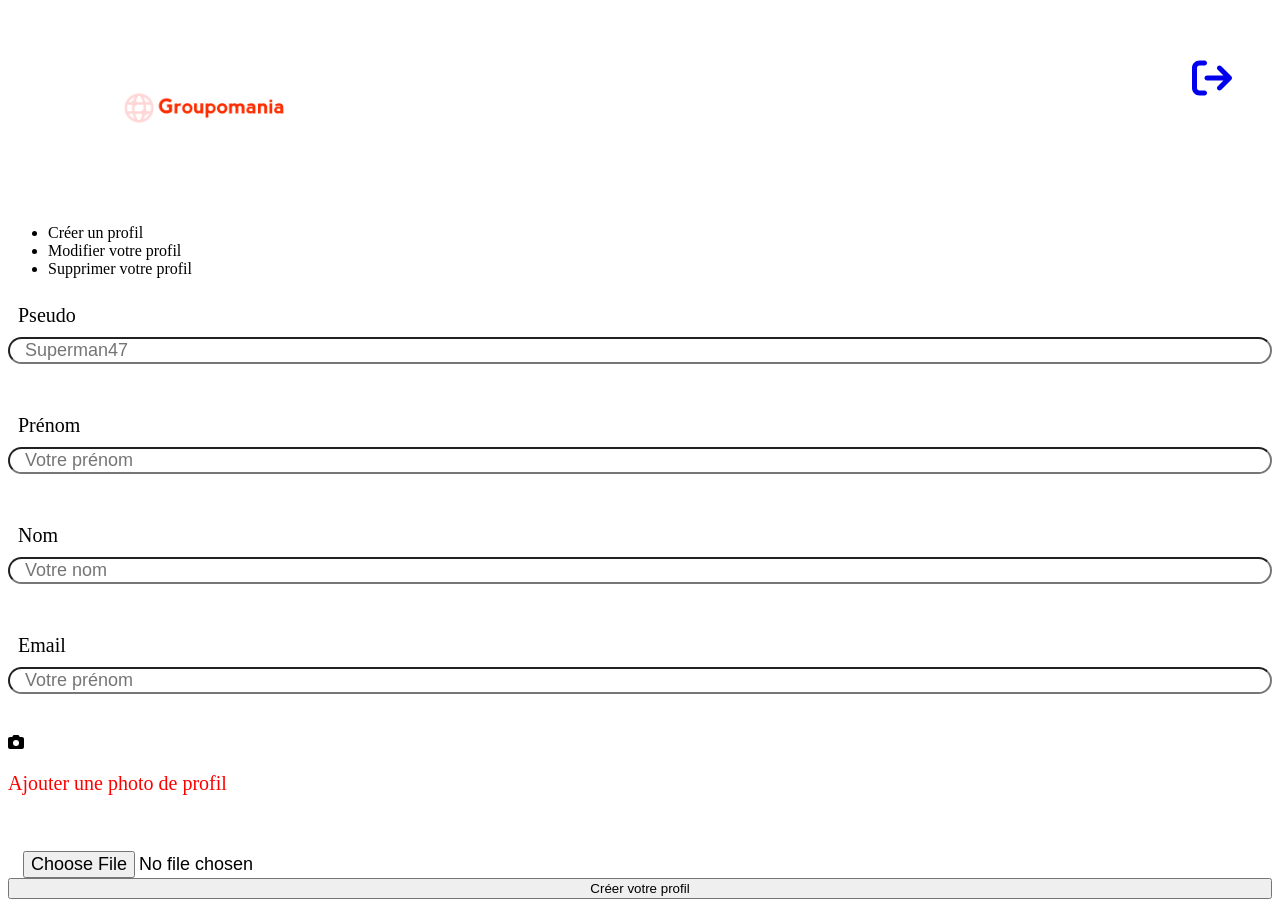
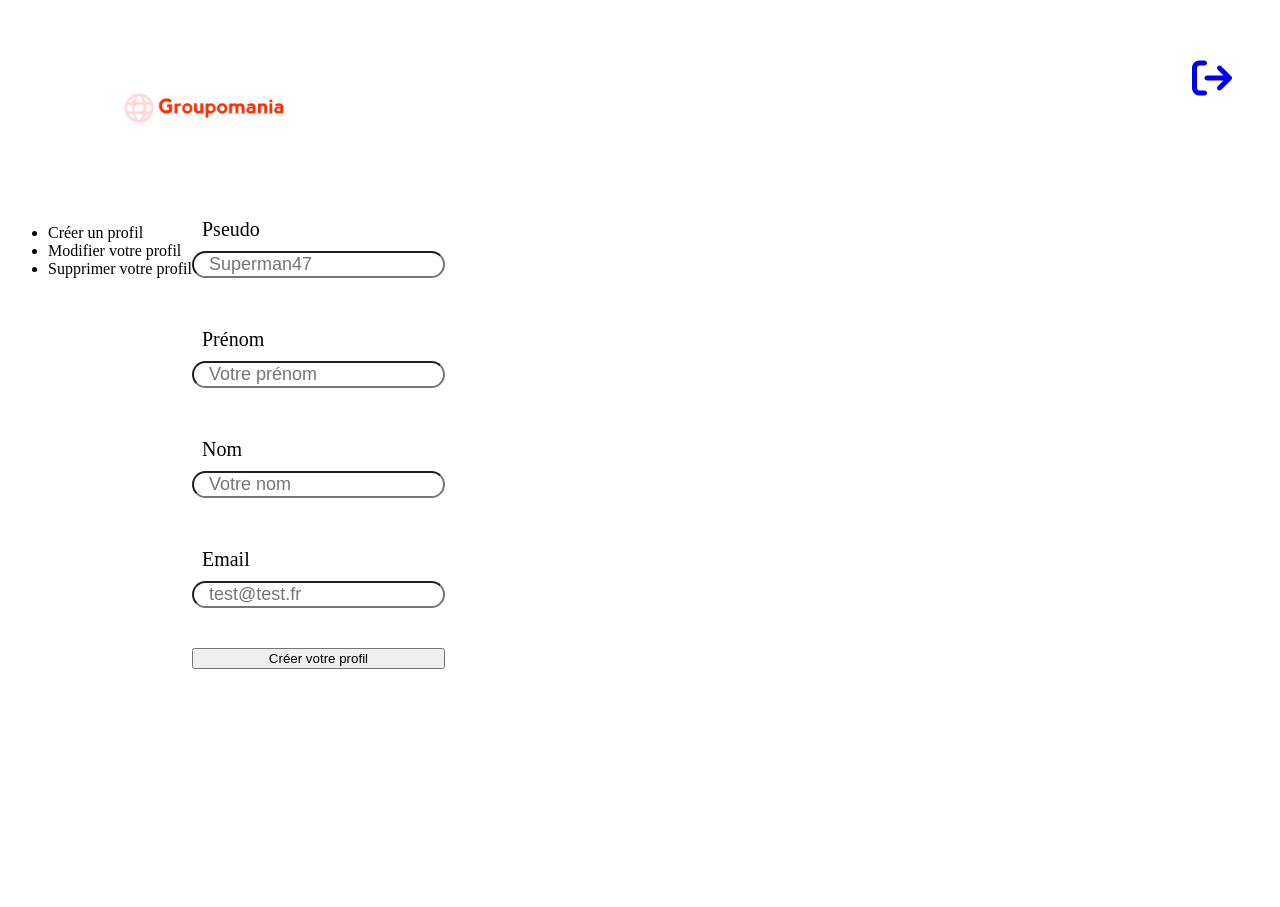
Before and after one commit to nicolas47360/groupomania, a React (Create React App) app in the folder frontend/: page /profil in a window 1280 px wide. After the commit the page ends 800 px from the top, so only its background shows below. Built offline with nearby package versions, Linux system fonts and the light colour scheme.

Commit message:
frontend

```diff
--- a/frontend/src/components/Log/CreateAccountForm.js
+++ b/frontend/src/components/Log/CreateAccountForm.js
@@ -2,22 +2,14 @@ import { useForm } from "react-hook-form";
 import axios from "axios";
 
 function CreateAccountForm() {
-    const { register, handleSubmit, formState: { errors } } = useForm({ defaultValues: { email: "", password: "" } });
+    const { register, handleSubmit, formState: { errors } } = useForm();
 
     const handleAccount = (data) => {
         axios.post(
             `http://localhost:5000/api/auth/signup/`,
             data,
-            {
-                headers: {
-                    'Content-Type': 'application/json',
-                    'Authorization': `Bearer {token}`
-                }
-            }
         )
             .then((res) => {
-                window.location = "/";
-                res.json(data);
                 console.log(res.data);
             })
             .catch((err) => { console.log(err) })
--- a/frontend/src/components/Log/LoginForm.js
+++ b/frontend/src/components/Log/LoginForm.js
@@ -8,24 +8,19 @@ function LoginForm() {
         axios.post(
             `http://localhost:5000/api/auth/login`,
             data,
-            {
-                headers: {
-                    'Content-Type': 'application/json',
-                    'Authorization': `Bearer {token}`
-                }
-            }
         )
             .then((res) => {
-                window.location = "/Home";
-                res.json(data);
-                console.log(res.data);
+                console.log(res.data.token);
+                localStorage.token = res.data.token;
+                axios.defaults.headers.common['Authorization'] = "Bearer " + res.data.token;
+                window.location = "/home"
             })
             .catch((err) => { console.log(err); })
     }
     return (
         <form onSubmit={handleSubmit(handleLogin)} id="sign-up-form">
             <label htmlFor="email">Email</label>
-            <input  type="email"{...register("email", { required: "Ce champ est requis" })} placeholder='exemple@exemple.fr'  className="input_password"/>
+            <input type="email"{...register("email", { required: "Ce champ est requis" })} placeholder='exemple@exemple.fr' className="input_password" />
             <p>{errors.email?.message}</p>
             <label htmlFor="password">Mot de passe</label>
             <input type="password"{...register("password", {
--- a/frontend/src/components/Profil/CreateUser.js
+++ b/frontend/src/components/Profil/CreateUser.js
@@ -1,24 +1,19 @@
 import axios from "axios";
 import { useForm } from "react-hook-form";
-import React, { useState  } from "react";
+
 import { FontAwesomeIcon } from "@fortawesome/react-fontawesome";
 import { faCamera } from "@fortawesome/free-solid-svg-icons";
 
 function CreateProfil() {
-    const [selectedImage, setSelectedImage] = useState(null);
+
     const { register, handleSubmit, formState: { errors } } = useForm();
     function handleProfil(data) {
         axios.post(
             `http://localhost:5000/api/user`,
-            data, {
-            headers: {
-                'Content-Type': 'application/json',
-                'Authorization': `Bearer {token}`
-            }
-        }
+            data,
         )
-            .then((res) => {
-                res.json(data);
+
+            .then(res => {
                 console.log(res.data)
             })
             .catch((err) => { console.log(err) })
@@ -26,39 +21,20 @@ function CreateProfil() {
     return (
         <form onSubmit={handleSubmit(handleProfil)}>
             <label htmlFor="pseudo">Pseudo</label>
-            <input type="pseudo"{...register("pseudo")} placeholder="Superman47"></input>
+            <input type="pseudo"{...register("pseudo", { required: "Ce champ est requis" })} placeholder="Superman47"></input>
             <p>{errors.pseudo?.message}</p>
             <label htmlFor="firstname">Prénom</label>
-            <input type="firstname"{...register("firstname")} placeholder="Votre prénom"></input>
+            <input type="firstname"{...register("firstname", { required: "Ce champ est requis" })} placeholder="Votre prénom"></input>
             <p>{errors.firstname?.message}</p>
             <label htmlFor="lastname">Nom</label>
-            <input type="lastname"{...register("lastname")} placeholder="Votre nom"></input>
+            <input type="lastname"{...register("lastname", { required: "Ce champ est requis" })} placeholder="Votre nom"></input>
             <p>{errors.firstname?.message}</p>
             <label htmlFor="email">Email</label>
-            <input type="email"{...register("firstname")} placeholder="Votre prénom"></input>
+            <input type="email"{...register("email")} placeholder="test@test.fr"></input>
             <p>{errors.firstname?.message}</p>
-            <div className="img-container">
+            {/* <div className="img-container">
                 <FontAwesomeIcon className='icon-profil' icon={faCamera} ></FontAwesomeIcon>
-                <p className="img-texte" >Ajouter une photo de profil</p>
-                    {selectedImage && (
-                    <div>
-                    <img alt="not fount" width={"150px"} src={URL.createObjectURL(selectedImage)} />
-                    <br />
-                    <button onClick={()=>setSelectedImage(null)}>Remove</button>
-                    </div>
-                )}
-                <br />
-
-                <br />
-                <input
-                    type="file"
-                    name="myImage"
-                    onChange={(event) => {
-                    console.log(event.target.files[0]);
-                    setSelectedImage(event.target.files[0]);
-                    }}
-                />
-            </div>
+            </div> */}
             <button type="submit" className="user-button">Créer votre profil</button>
         </form>
     )
--- a/frontend/src/components/Routes/index.js
+++ b/frontend/src/components/Routes/index.js
@@ -1,12 +1,13 @@
 
 import React from 'react';
+import axios from 'axios';
 import { BrowserRouter as Router, Route, Switch } from "react-router-dom";
 import Auth from '../../pages/Auth';
 import Home from '../../pages/Home';
 import Profil from '../../pages/Profil';
 
 function index() {
-
+    axios.defaults.headers.common['Authorization'] = "Bearer " + localStorage.token;
     return (
         <Router>
             <Switch>
--- a/frontend/src/pages/Profil.js
+++ b/frontend/src/pages/Profil.js
@@ -6,7 +6,9 @@ function User() {
     return (
         <main className='profil'>
             <Banner />
-            <Profil />
+            <section className='form-profil'>
+                <Profil />
+            </section>
         </main>
     );
 };
--- a/frontend/src/styles/index.scss
+++ b/frontend/src/styles/index.scss
@@ -1,4 +1,4 @@
 @import "./pages/_auth";
-@import"../styles/pages/_home";
 @import "./components/_banner";
 @import "./components/_nav";
+@import "./pages/_profil";
--- a/frontend/src/styles/pages/__profil.scss
+++ b/frontend/src/styles/pages/__profil.scss
@@ -0,0 +1,18 @@
+.profil{
+    width: 100%;
+    .form-profil{
+        display: flex;
+        .user-form{
+            max-width: 100%;
+            .user-container{
+                display: flex;
+                justify-content: space-around;
+                flex-direction: row;
+                max-width: 100%;
+        }
+
+
+
+       }
+    }
+}
```
Also changed, not shown: 2 other files (tests, documents, lock files or other folders).
